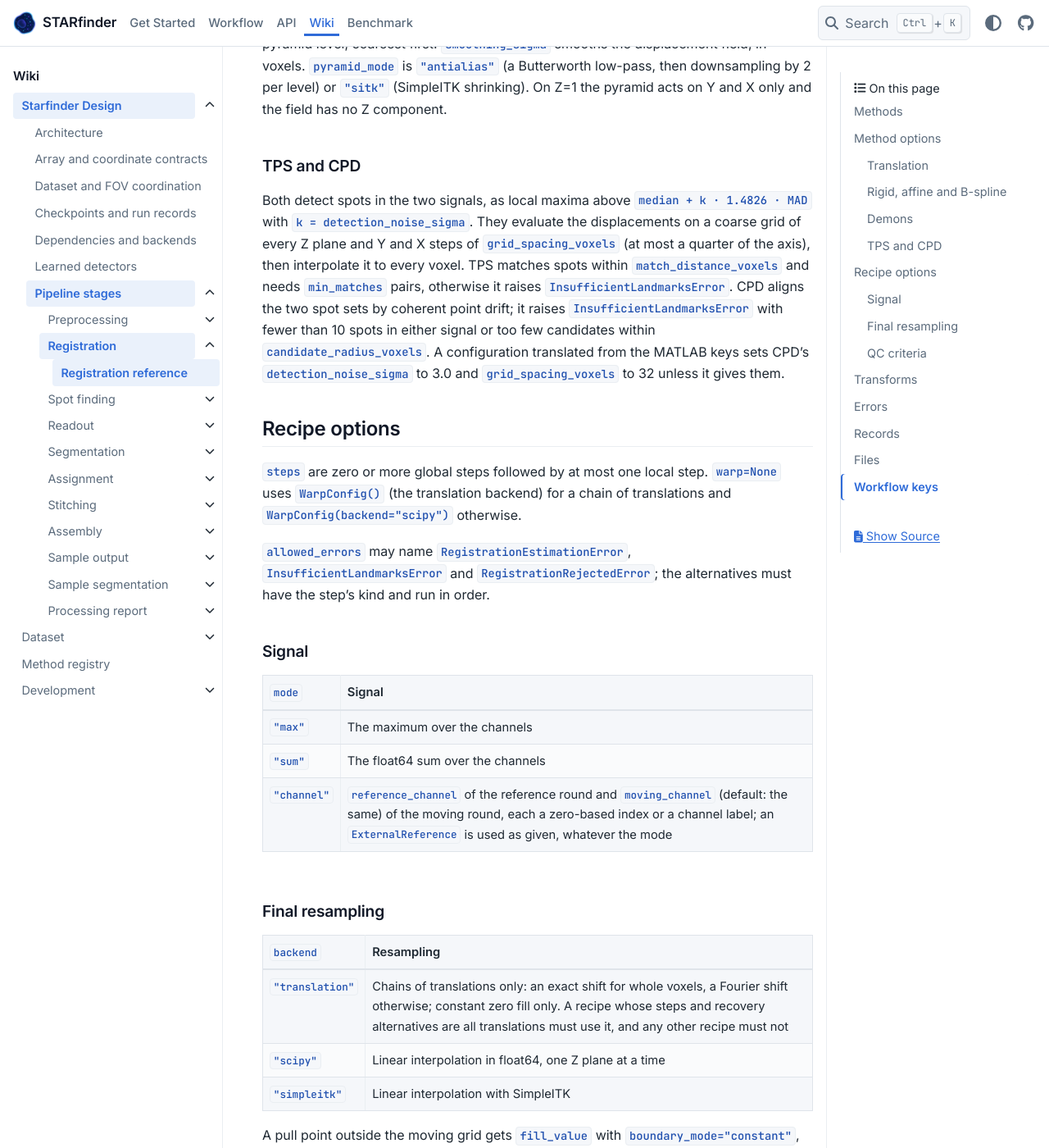
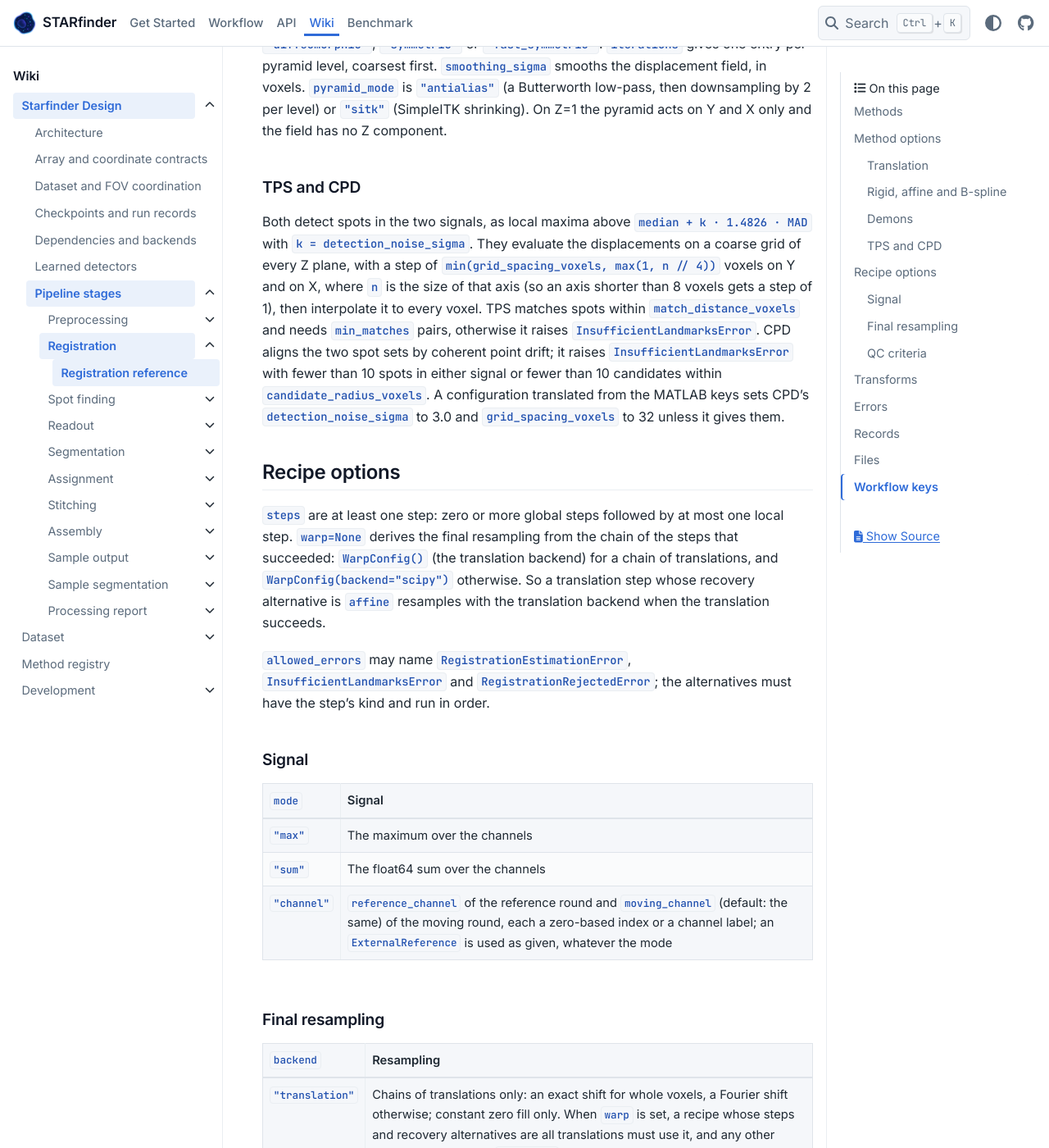
Before and after one commit to wanglab-broad/starfinder, a Sphinx documentation site: the page built from docs/registration-algorithms.md, in a window 1280 px wide and 1400 px high, scrolled down 1486 px. Shown: the whole window at 82% size. Built offline with Sphinx 7.4.7 and the PyData theme 0.15.4, drawn with Linux system fonts in a browser that asks for light colours; some of the changed text lies outside the part shown.

Commit message:
feat(w-654): finish the registration pages: the corrections W-622's…
The registration pages are finished and the four findings of W-622's
third review are fixed. (1) The reference's WarpConfig.backend rule now
applies only when `warp` is given. With `warp=None` the final resampling
is derived from the chain of the steps that succeeded, and the page
gives the translation-with-affine-recovery example. (2) The TPS and CPD
Y and X step is now given as min(grid_spacing_voxels, max(1, n // 4)),
so an axis shorter than 8 voxels gets a step of 1. (3) The reference
says that TransformChain records the direction and the units too. The
worker notes correct the W-622 …

Linear-Issue: W-654

````diff
--- a/docs/api/registration.rst
+++ b/docs/api/registration.rst
@@ -24,7 +24,7 @@ its :py:class:`~starfinder.registration.RegistrationSpec`: the method name (the
 and optional dependencies. :py:func:`~starfinder.registration.estimate_transform`, the
 dataset configs, the workflow adapter, the checkpoint reader and the benchmark adapter
 derive their accepted methods from it; see :doc:`../method-registry` and
-:doc:`../registration-contract`. :py:class:`~starfinder.registration.RegistrationQcConfig`
+:doc:`../registration-algorithms`. :py:class:`~starfinder.registration.RegistrationQcConfig`
 and :py:class:`~starfinder.registration.RegistrationRejectedError` are the routine QC
 criteria and their rejection error; nothing is rejected by default.
 
--- a/docs/registration-algorithms.md
+++ b/docs/registration-algorithms.md
@@ -80,12 +81,13 @@ has no Z component.
 
 Both detect spots in the two signals, as local maxima above
 `median + k · 1.4826 · MAD` with `k = detection_noise_sigma`. They evaluate the
-displacements on a coarse grid of every Z plane and Y and X steps of
-`grid_spacing_voxels` (at most a quarter of the axis), then interpolate it to every
-voxel. TPS matches spots within `match_distance_voxels` and needs `min_matches` pairs,
+displacements on a coarse grid of every Z plane, with a step of
+`min(grid_spacing_voxels, max(1, n // 4))` voxels on Y and on X, where `n` is the size of
+that axis (so an axis shorter than 8 voxels gets a step of 1), then interpolate it to
+every voxel. TPS matches spots within `match_distance_voxels` and needs `min_matches` pairs,
 otherwise it raises `InsufficientLandmarksError`. CPD aligns the two spot sets by
 coherent point drift; it raises `InsufficientLandmarksError` with fewer than 10 spots
-in either signal or too few candidates within `candidate_radius_voxels`. A configuration translated from the MATLAB keys sets CPD's
+in either signal or fewer than 10 candidates within `candidate_radius_voxels`. A configuration translated from the MATLAB keys sets CPD's
 `detection_noise_sigma` to 3.0 and `grid_spacing_voxels` to 32 unless it gives them.
 
 ```{config-options} starfinder.registration.TpsConfig
@@ -101,9 +103,12 @@ in either signal or too few candidates within `candidate_radius_voxels`. A confi
 ```{config-options} starfinder.registration.RegistrationRecipe
 ```
 
-`steps` are zero or more global steps followed by at most one local step.
-`warp=None` uses `WarpConfig()` (the translation backend) for a chain of translations
-and `WarpConfig(backend="scipy")` otherwise.
+`steps` are at least one step: zero or more global steps followed by at most one local
+step. `warp=None` derives the final resampling from the chain of the steps that
+succeeded: `WarpConfig()` (the translation backend) for a chain of translations, and
+`WarpConfig(backend="scipy")` otherwise. So a translation step whose recovery
+alternative is `affine` resamples with the translation backend when the translation
+succeeds.
 
 ```{config-options} starfinder.registration.RegistrationStep
 ```
@@ -133,7 +138,7 @@ order.
 
 | `backend` | Resampling |
 | --- | --- |
-| `"translation"` | Chains of translations only: an exact shift for whole voxels, a Fourier shift otherwise; constant zero fill only. A recipe whose steps and recovery alternatives are all translations must use it, and any other recipe must not |
+| `"translation"` | Chains of translations only: an exact shift for whole voxels, a Fourier shift otherwise; constant zero fill only. When `warp` is set, a recipe whose steps and recovery alternatives are all translations must use it, and any other recipe must not; with `warp=None` it is chosen from the chain, as above |
 | `"scipy"` | Linear interpolation in float64, one Z plane at a time |
 | `"simpleitk"` | Linear interpolation with SimpleITK |
 
@@ -174,13 +179,13 @@ to one translation whose displacement is the sum.
 
 | Error | Raised when |
 | --- | --- |
-| `InvalidRegistrationConfigError` (a `ValueError`) | A config field is invalid |
+| `InvalidRegistrationConfigError` (a `ValueError`) | A field of a method, signal, warp or QC config is invalid; `RegistrationRecipe`, `RegistrationStep` and `RecoveryConfig` raise `ValueError` or `TypeError` |
 | `IncompatibleGeometryError` (`starfinder.image`) | The grids differ, or the shape is below the method's minimum or has a Z it does not support |
 | `RegistrationBackendUnavailableError` (an `ImportError`) | The method's optional extra is not installed; never recovered |
 | `RegistrationEstimationError` | The estimator fails or returns non-finite values |
 | `InsufficientLandmarksError` | TPS or CPD finds too few spots or matches |
 | `RegistrationRejectedError` | A step fails a configured QC criterion; the message names the criterion, value and bound |
-| `UnsupportedTransformOperationError` | A transform is applied in an unsupported direction or way |
+| `UnsupportedTransformOperationError` | A transform or chain has an unsupported direction, type or order, a chain is empty, or a transform is applied with a backend that does not support it |
 
 A recovery may allow only `RegistrationEstimationError`, `InsufficientLandmarksError` and
 `RegistrationRejectedError`; the last two are `RegistrationEstimationError`s.
@@ -234,11 +239,13 @@ back.
 
 ## Workflow keys
 
+The configuration schema accepts these keys only with `backend: python`.
+
 | Key, under `rules.<rule>.parameters` | Meaning |
 | --- | --- |
 | `registration.steps` | A list of steps: `method` (a name in the method table), that config's fields, and optional `recovery` and `signal` |
 | `registration.signal`, `.warp`, `.qc` | The fields of `RegistrationSignalConfig`, `WarpConfig` and `RegistrationQcConfig` |
-| `registration.reference_round` | Must equal the dataset's reference round |
+| `registration.reference_round` | When given, must equal the dataset's reference round |
 | `reference_image_view` | `{mode: max}` (default) or `{mode: channel, channel: <index or label>}`: the reference image the rule writes; the resident subtile rules refuse it |
 
 On the MATLAB backend, the `global_registration` and `local_registration` blocks are
````
Also changed, not shown: other parts of docs/registration-algorithms.md (+6 -5 lines), docs/api/contracts.md (+3 -2 lines), docs/coordination.md (+4 -2 lines), docs/registration-contract.md (+25 -26 lines), docs/report-contract.md (+2 -2 lines).
